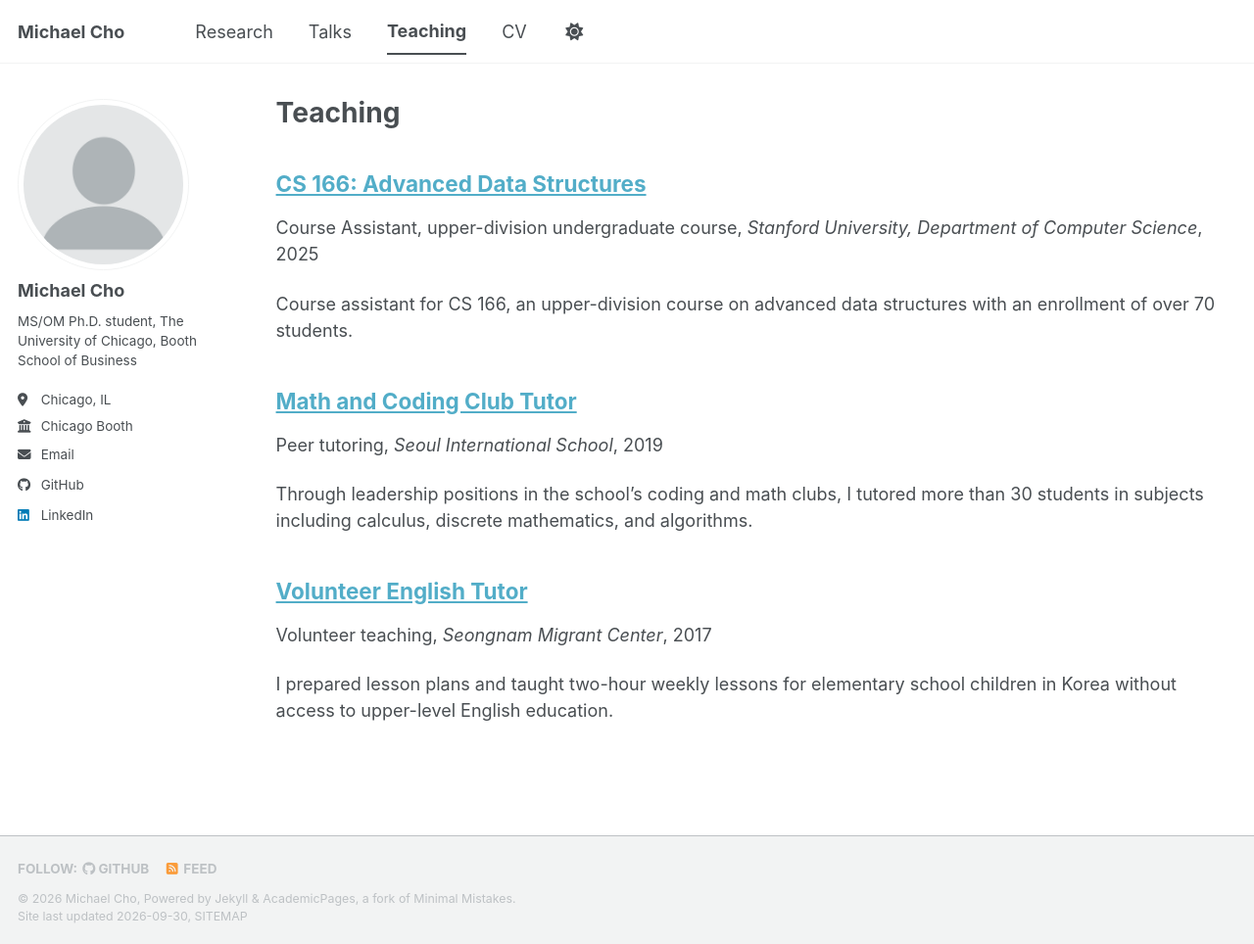
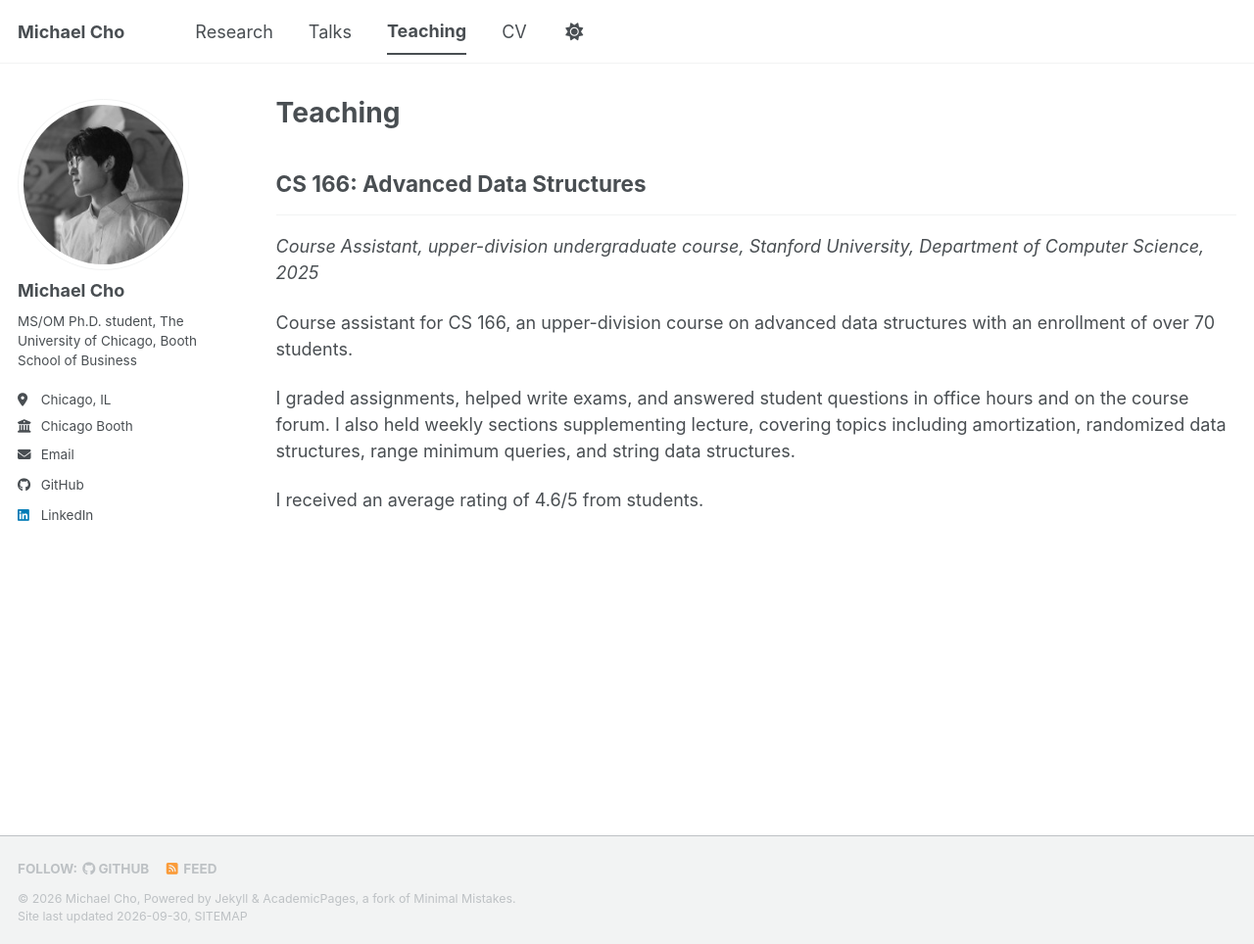
Before and after one commit to mycho2003/mycho2003.github.io, a Jekyll site: the page built from _pages/teaching.html, in a window 1280 px wide and 964 px high. Shown: the whole window at 98% size. Built offline with Jekyll 4.4.1, drawn with Linux system fonts in a browser that asks for light colours; a style sheet for code colours, icons or effects is not loaded.

Commit message:
Drop detail pages, trim teaching to CS 166, add profile photo
- talks/publications/teaching collections no longer emit per-item pages
- Teaching page renders the full CS 166 writeup inline, title unlinked
- Remove the two tutoring entries
- Replace the placeholder avatar with a real photo

Co-Authored-By: Claude Opus 5 <noreply@anthropic.com>

```diff
--- a/_config.yml
+++ b/_config.yml
@@ -23,7 +23,7 @@ repository               : "mycho2003/mycho2003.github.io"
 #               Additional customization can be done by editing /_includes/author-profile.html
 author:
   # Biographic information
-  avatar           : "profile.png"
+  avatar           : "profile.jpg"
   name             : "Michael Cho"
   pronouns         : # example: "she/her"
   bio              : "MS/OM Ph.D. student, The University of Chicago, Booth School of Business"
@@ -222,17 +222,13 @@ kramdown:
 # These settings control the types of collections used by the template
 collections:
   teaching:
-    output: true
-    permalink: /:collection/:path/
+    output: false
   publications:
-    output: true
-    permalink: /:collection/:path/
+    output: false
   portfolio:
-    output: true
-    permalink: /:collection/:path/
+    output: false
   talks:
-    output: true
-    permalink: /:collection/:path/
+    output: false
 
 
 # These settings control how pages and collections are included in the site
--- a/_pages/teaching.html
+++ b/_pages/teaching.html
@@ -5,8 +5,9 @@ permalink: /teaching/
 author_profile: true
 ---
 
-{% include base_path %}
-
-{% for post in site.teaching reversed %}
-  {% include archive-single.html %}
+{% assign teaching_entries = site.teaching | sort: 'date' | reverse %}
+{% for post in teaching_entries %}
+  <h2>{{ post.title }}</h2><hr />
+  <p><i>{{ post.type }}, {{ post.venue }}, {{ post.date | default: "1900-01-01" | date: "%Y" }}</i></p>
+  {{ post.content | markdownify }}
 {% endfor %}
--- a/_teaching/2017-seongnam-migrant-center.md
+++ /dev/null
@@ -1,13 +0,0 @@
----
-title: "Volunteer English Tutor"
-collection: teaching
-type: "Volunteer teaching"
-permalink: /teaching/2017-seongnam-migrant-center
-venue: "Seongnam Migrant Center"
-date: 2017-09-01
-location: "Seongnam, South Korea"
----
-
-I prepared lesson plans and taught two-hour weekly lessons for elementary school children in Korea without access to upper-level English education.
-
-Working with the center's organizers, I tailored lessons to children with a wide range of prior experience, with a focus on advanced schoolwork and practical use of the language.
--- a/_teaching/2019-seoul-international-school.md
+++ /dev/null
@@ -1,13 +0,0 @@
----
-title: "Math and Coding Club Tutor"
-collection: teaching
-type: "Peer tutoring"
-permalink: /teaching/2019-seoul-international-school
-venue: "Seoul International School"
-date: 2019-09-01
-location: "Seoul, South Korea"
----
-
-Through leadership positions in the school's coding and math clubs, I tutored more than 30 students in subjects including calculus, discrete mathematics, and algorithms.
-
-I organized weekly workshops for student talks and collaborative work on algorithmic problems.
```
Also changed, not shown: images/profile.jpg (added), images/profile.png (deleted).
